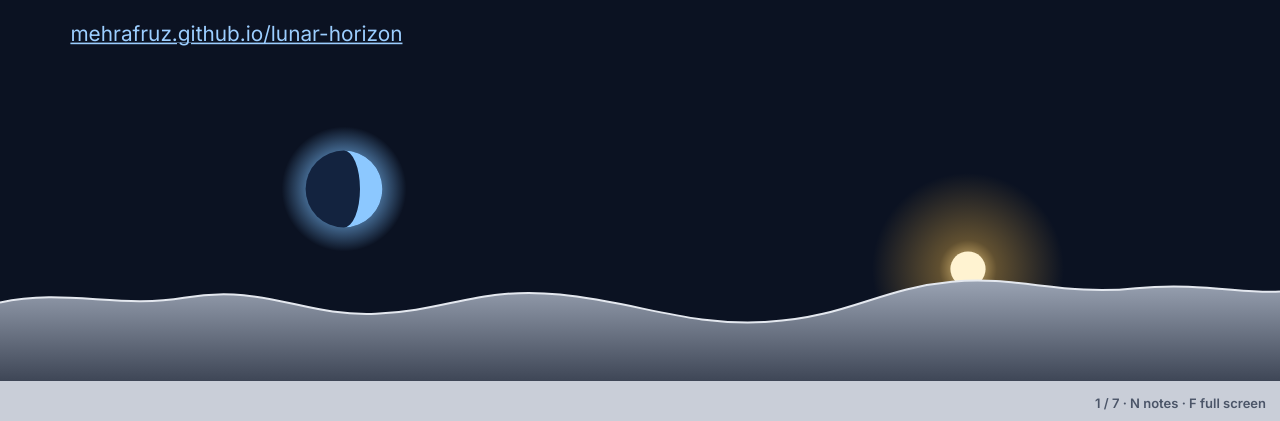
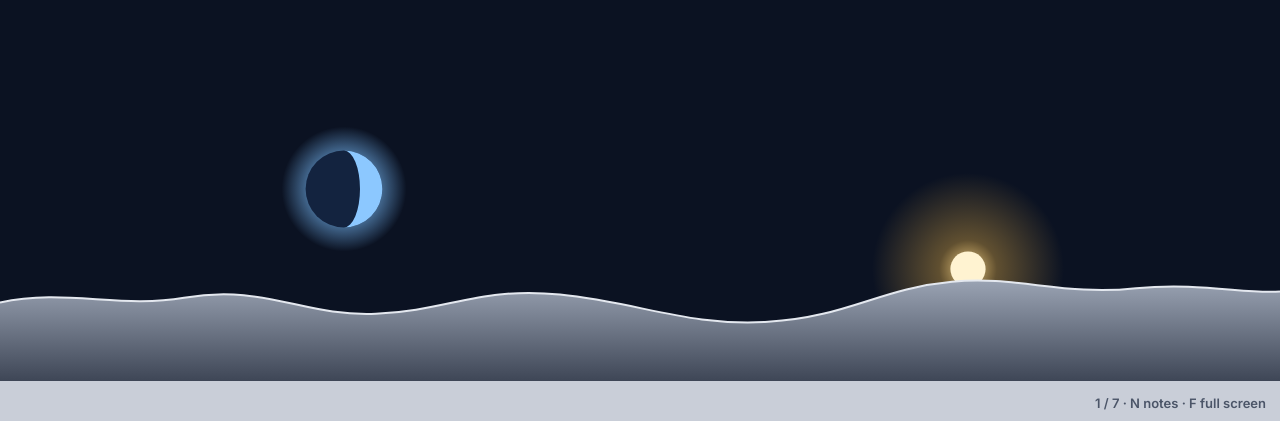
Before and after one commit to Mehrafruz/lunar-horizon, a plain HTML site: page docs/slides/index.html in a window 1280 px wide. Shown: the part 379-800 px from the top of the page. Drawn offline with Linux system fonts and the light colour scheme.

Commit message:
Slides: drop the text address from the title slide (the QR code is on the last slide)
Co-Authored-By: Claude Opus 5.5 <noreply@anthropic.com>

```diff
--- a/docs/slides/index.html
+++ b/docs/slides/index.html
@@ -85,7 +85,6 @@ a { color: var(--earth-ink); } .dark a { color: #9CCEFF; }
     <h1>Lunar Horizon</h1>
     <p class="hook">“Can you trust the horizon on landing day?”</p>
     <p style="font-size:28px; max-width:1260px">Choose a landing site and touchdown time. See when the lander has a clear view of the <b class="sun">Sun</b> and <b class="earth">Earth</b> — and find the best alternative if the launch is delayed.</p>
-    <p style="font-size:26px"><a href="https://mehrafruz.github.io/lunar-horizon/">mehrafruz.github.io/lunar-horizon</a></p>
     <svg class="band" viewBox="0 0 1600 330" preserveAspectRatio="none" aria-hidden="true">
       <defs>
         <linearGradient id="g1" x1="0" y1="0" x2="0" y2="1"><stop offset="0" stop-color="#9AA3B3"/><stop offset="1" stop-color="#3E4656"/></linearGradient>
```
Also changed, not shown: 1 other file.
